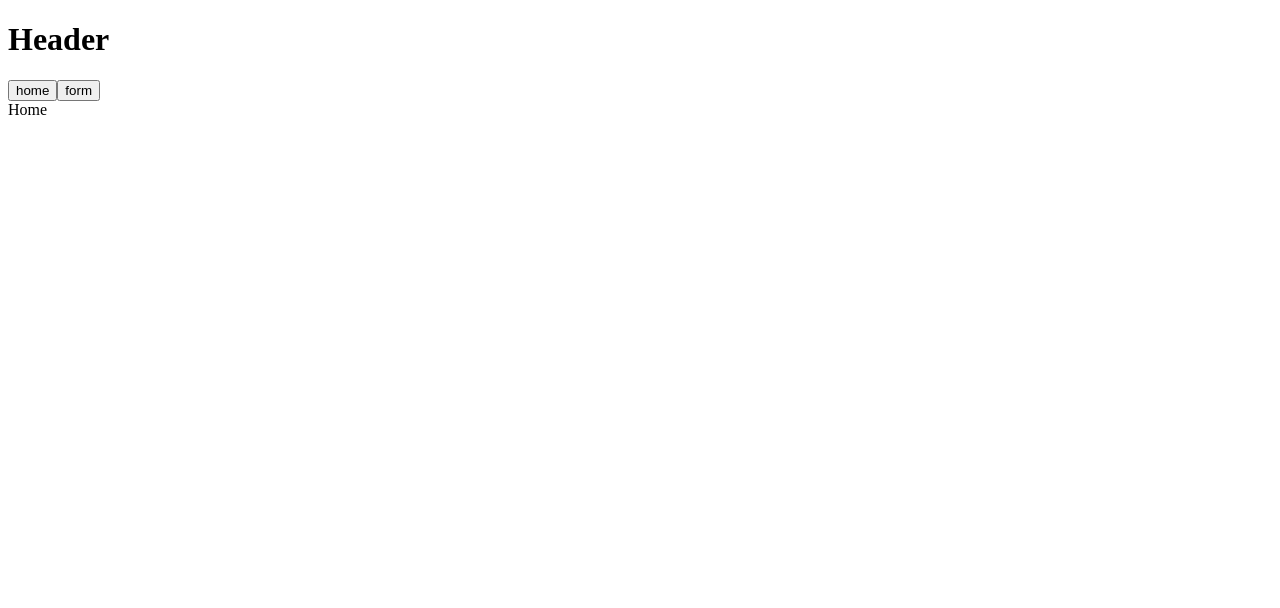
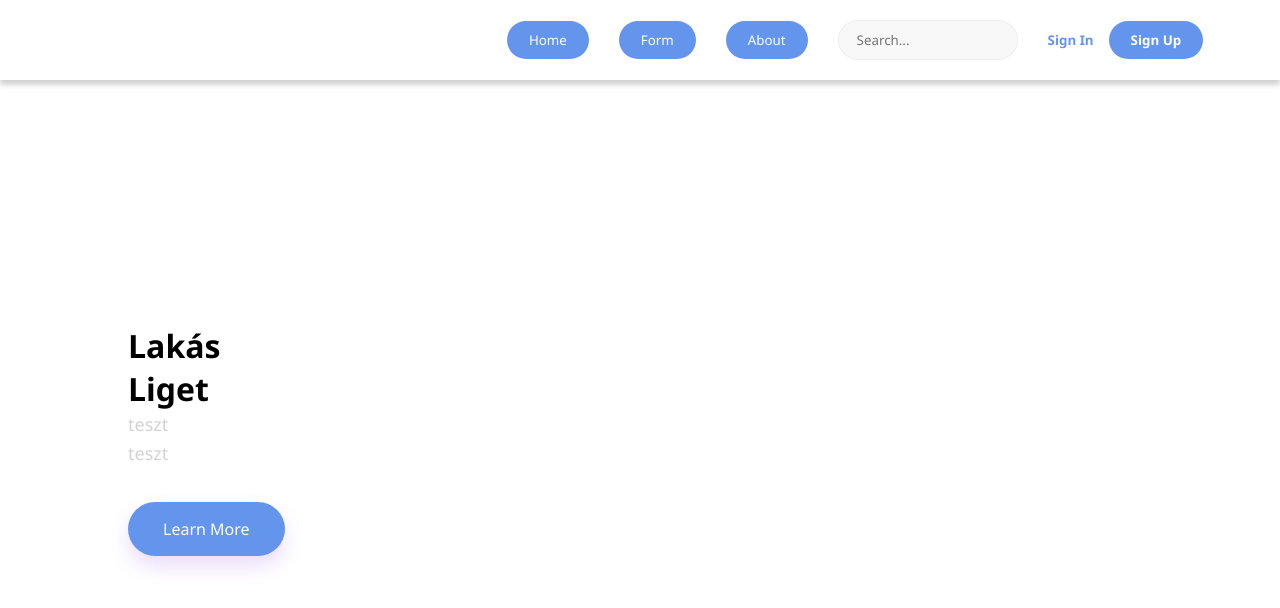
Before and after one commit to FMarcell06/lakasliget_frontend, a React (Vite) app: page / in a window 1280 px wide. Shown: the top 608 px of the page. Built offline with nearby package versions, Linux system fonts and the light colour scheme.

Commit message:
Placeholder homepage created

```diff
--- a/package.json
+++ b/package.json
@@ -10,6 +10,9 @@
     "preview": "vite preview"
   },
   "dependencies": {
+    "@emotion/react": "^11.14.0",
+    "@emotion/styled": "^11.14.1",
+    "@mui/material": "^7.3.7",
     "axios": "^1.13.4",
     "express": "^5.2.1",
     "firebase": "^12.8.0",
--- /dev/null
+++ b/src/App.css
@@ -0,0 +1,101 @@
+
+* {
+  margin: 0;
+  padding: 0;
+  box-sizing: border-box;
+  font-family: 'Segoe UI', Tahoma, Geneva, Verdana, sans-serif;
+}
+
+.header {
+    box-shadow: 0px 5px 5px lightgray;
+}
+.header .home, .form, .about, .profile {
+    background-color: cornflowerblue;
+    padding: 10px 22px;
+    border-radius: 25px;
+    border: none;
+    color:white;
+}
+
+.navbar {
+  display: flex;
+  justify-content: space-between;
+  align-items: center;
+  padding: 20px 6%;
+  background: #fff;
+}
+
+.nav-links {
+  display: flex;
+  align-items: center;
+  gap: 30px;
+}
+
+.search-container input {
+  padding: 10px 18px;
+  border-radius: 25px;
+  border: 1px solid #eee;
+  background-color: #f8f8f8;
+  outline: none;
+  width: 180px;
+  transition: width 0.3s;
+}
+
+.search-container input:focus {
+  width: 220px;
+  border-color: cornflowerblue;
+}
+
+.auth-buttons {
+  display: flex;
+  gap: 15px;
+}
+
+.btn-signin {
+  background: none;
+  border: none;
+  color: cornflowerblue;
+  font-weight: bold;
+  cursor: pointer;
+}
+
+.btn-signup {
+  background: cornflowerblue;
+  color: white;
+  border: none;
+  padding: 10px 22px;
+  border-radius: 25px;
+  font-weight: bold;
+  cursor: pointer;
+  transition: opacity 0.3s;
+}
+
+.btn-signup:hover {
+  opacity: 0.85;
+}
+
+.hero {
+  position: relative;
+  height: calc(100vh - 80px);
+  display: flex;
+  align-items: center;
+  padding: 0 10%;
+}
+
+.hero p {
+  font-size: 18px;
+  color: lightgray;
+  margin-bottom: 35px;
+  line-height: 1.6;
+}
+
+.gomb{
+  background: cornflowerblue;
+  color: white;
+  border: none;
+  padding: 16px 35px;
+  font-size: 16px;
+  border-radius: 35px;
+  cursor: pointer;
+  box-shadow: 0 10px 20px rgba(155, 81, 224, 0.2);
+}
--- a/src/App.jsx
+++ b/src/App.jsx
@@ -1,8 +1,8 @@
 import { useState } from 'react'
 import { Route, Routes } from 'react-router-dom'
-import { Home } from './pages/Home'
+import  Home from './pages/Home'
 import { Header } from './components/Header'
-
+import './App.css';
 
 function App() {
   const [count, setCount] = useState(0)
--- a/src/components/Header.jsx
+++ b/src/components/Header.jsx
@@ -4,10 +4,29 @@ import { useNavigate } from 'react-router-dom'
 export const Header = () => {
     const navigate = useNavigate()
   return (
-    <div>
-        <h1>Header</h1>
-        <button onClick={()=>navigate("/")}>home</button>
-        <button onClick={()=>navigate("/addnew")}>form</button>
+    <div className='header'>
+         {/*<h1>Header</h1>*/}
+
+        <nav className="navbar">
+          <div className="logo"></div>
+          <div className="nav-links">
+            <button className='home' onClick={()=>navigate("/")}>Home</button>
+            <button className='form' onClick={()=>navigate("/addnew")}>Form</button>
+            <button className='about' onClick={()=>navigate("/about")}>About</button>
+
+            <div className="search-container">
+              <input
+                type="text"
+                placeholder="Search..."
+              />
+            </div>
+
+            <div className="auth-buttons">
+              <button className="btn-signin">Sign In</button>
+              <button className="btn-signup">Sign Up</button>
+            </div>
+          </div>
+        </nav>
     </div>
   )
 }
--- a/src/pages/Home.jsx
+++ b/src/pages/Home.jsx
@@ -1,7 +1,27 @@
-import React from 'react'
+import React, { useState } from 'react';
 
-export const Home = () => {
+
+const Page = () => {
   return (
-    <div>Home</div>
-  )
+    <div className="hero">
+      <div className="hero-content">
+        <h1>Lakás <br /> Liget</h1>
+        <p>
+          teszt <br />
+          teszt
+        </p>
+        <button className="gomb">Learn More</button>
+      </div>
+    </div>
+  );
+};
+
+function App() {
+  return (
+    <div className="App">
+      <Page />
+    </div>
+  );
 }
+
+export default App;
```
Also changed, not shown: 1 other file (tests, documents, lock files or other folders).
